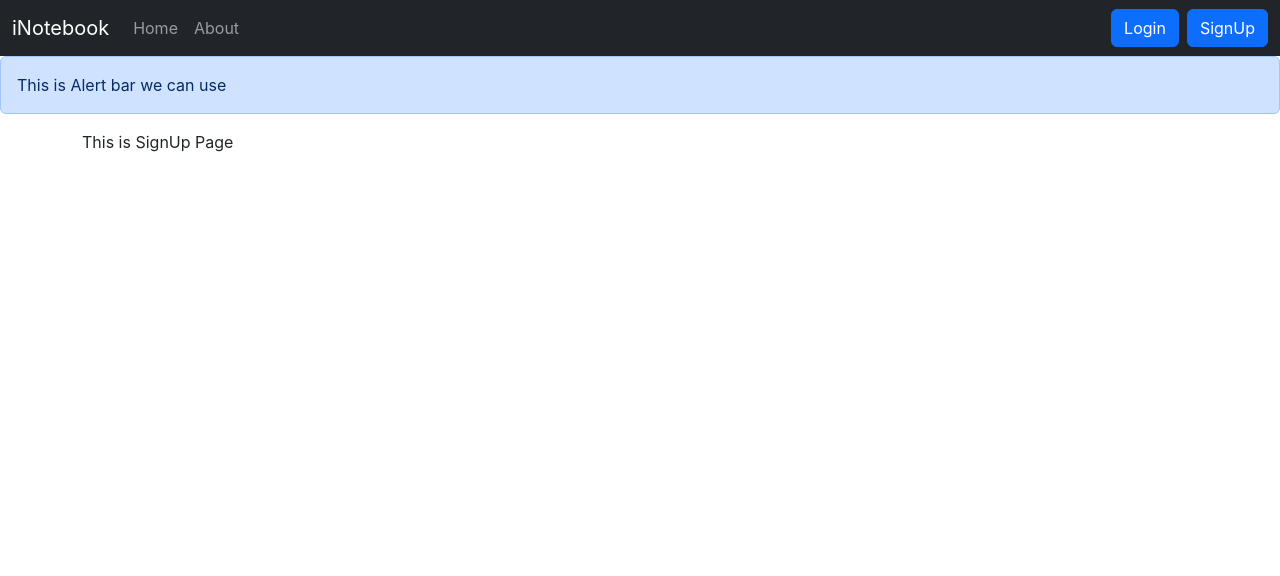
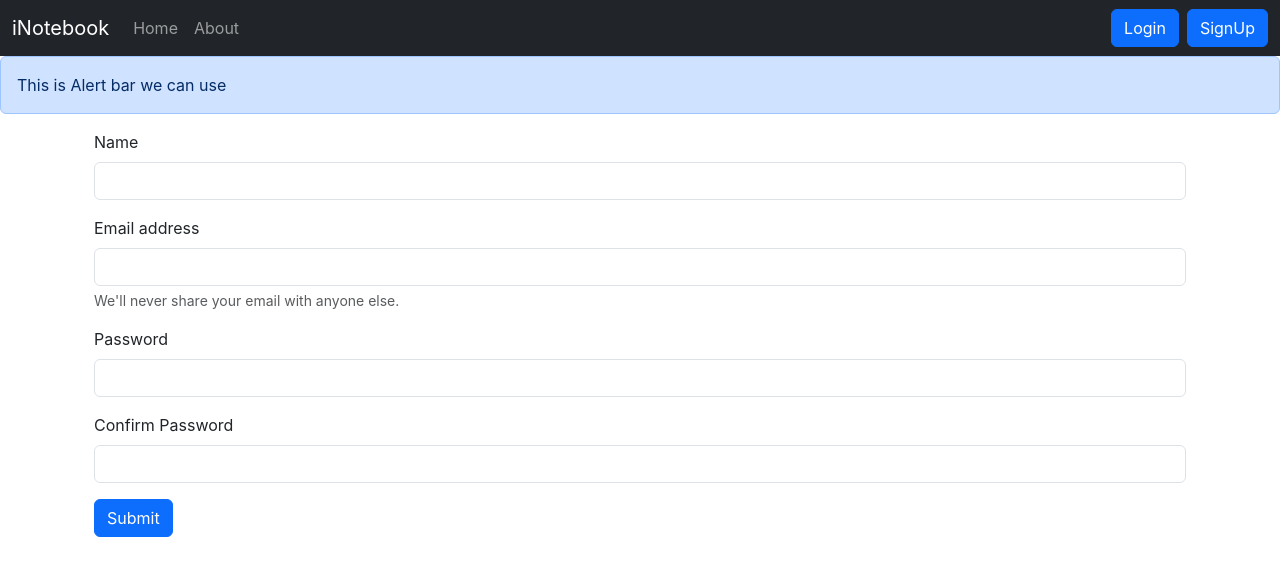
Before and after one commit to akhileshtiwari2/iNotebook, a React (Create React App) app: page /signup in a window 1280 px wide. Shown: the top 576 px of the page. Built offline with nearby package versions, Linux system fonts and the light colour scheme.

Commit message:
Adding SignUp Component

```diff
--- a/src/components/SignUp.js
+++ b/src/components/SignUp.js
@@ -1,9 +1,112 @@
-import React from 'react'
+import React, { useState } from "react";
+import { useNavigate } from "react-router-dom";
 
 const SignUp = () => {
+  const [credentials, setCredentials] = useState({
+    name: "",
+    email: "",
+    password: "",
+    cpassworrd: "",
+  });
+  const navigate = useNavigate();
+
+  const handleSubmit = async (e) => {
+    e.preventDefault();
+    const { name, email, password } = credentials;
+    const response = await fetch("http://localhost:5000/api/auth/createuser", {
+      method: "POST",
+      headers: {
+        "Content-Type": "application/json",
+      },
+      body: JSON.stringify({
+        name,
+        email,
+        password,
+      }),
+    });
+    const json = await response.json();
+    console.log(json);
+
+    if (json.success) {
+      localStorage.setItem("token", json.authtoken);
+      navigate("/");
+      console.log(json.success);
+    } else {
+      alert("Invalid credentials");
+    }
+  };
+  const onChange = (e) => {
+    setCredentials({ ...credentials, [e.target.name]: e.target.value });
+  };
   return (
-    <div>This is SignUp Page</div>
-  )
-}
+    <>
+      <div className="container">
+        <form onSubmit={handleSubmit}>
+          <div className="mb-3">
+            <label htmlFor="name" className="form-label">
+              Name
+            </label>
+            <input
+              type="text"
+              className="form-control"
+              id="name"
+              aria-describedby="emailHelp"
+              name="name"
+              onChange={onChange}
+            />
+          </div>
+          <div className="mb-3">
+            <label htmlFor="exampleInputEmail1" className="form-label">
+              Email address
+            </label>
+            <input
+              type="email"
+              className="form-control"
+              id="email"
+              aria-describedby="emailHelp"
+              name="email"
+              onChange={onChange}
+            />
+            <div id="emailHelp" className="form-text">
+              We'll never share your email with anyone else.
+            </div>
+          </div>
+          <div className="mb-3">
+            <label htmlFor="exampleInputPassword1" className="form-label">
+              Password
+            </label>
+            <input
+              type="password"
+              className="form-control"
+              id="password"
+              name="password"
+              onChange={onChange}
+              minLength={5}
+              required
+            />
+          </div>
+          <div className="mb-3">
+            <label htmlFor="exampleInputPassword1" className="form-label">
+              Confirm Password
+            </label>
+            <input
+              type="password"
+              className="form-control"
+              id="cpassword"
+              name="cpassword"
+              onChange={onChange}
+              minLength={5}
+              required
+            />
+          </div>
 
-export default SignUp
+          <button type="submit" className="btn btn-primary">
+            Submit
+          </button>
+        </form>
+      </div>
+    </>
+  );
+};
+
+export default SignUp;
```
